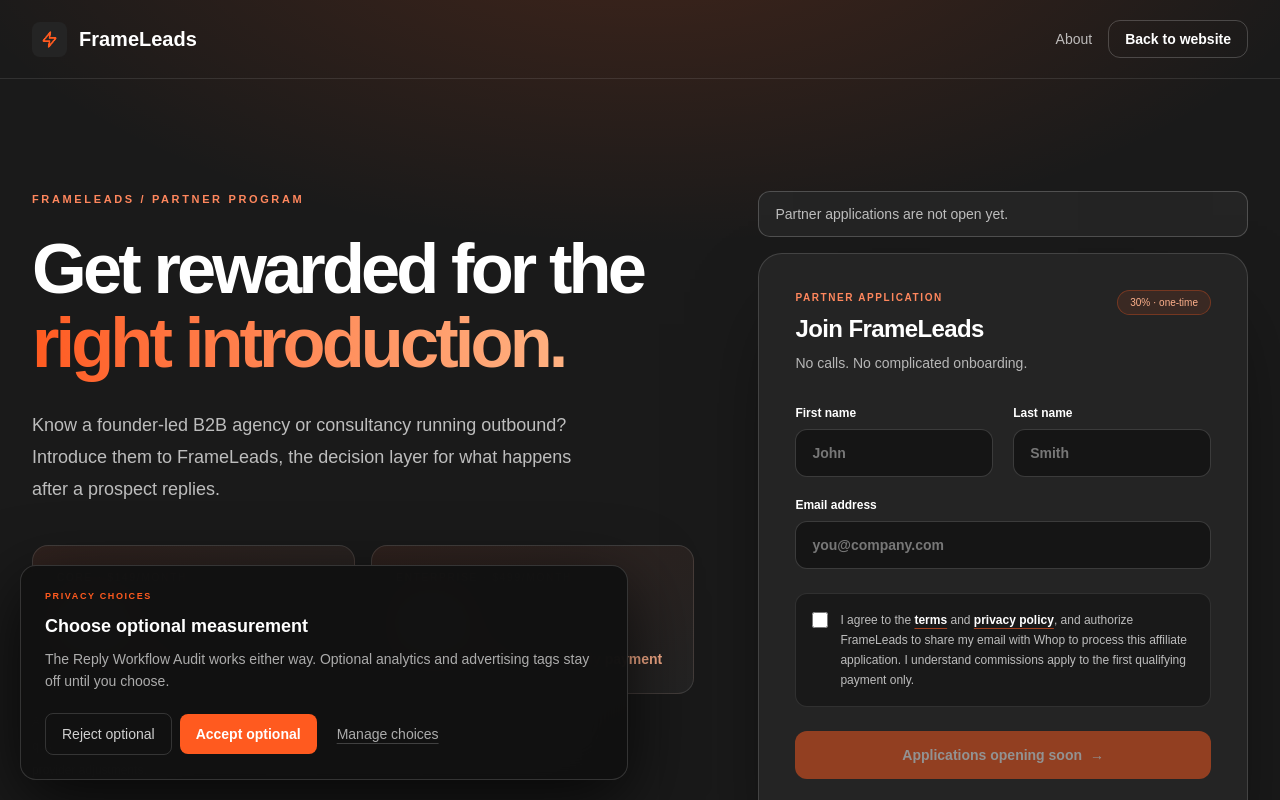
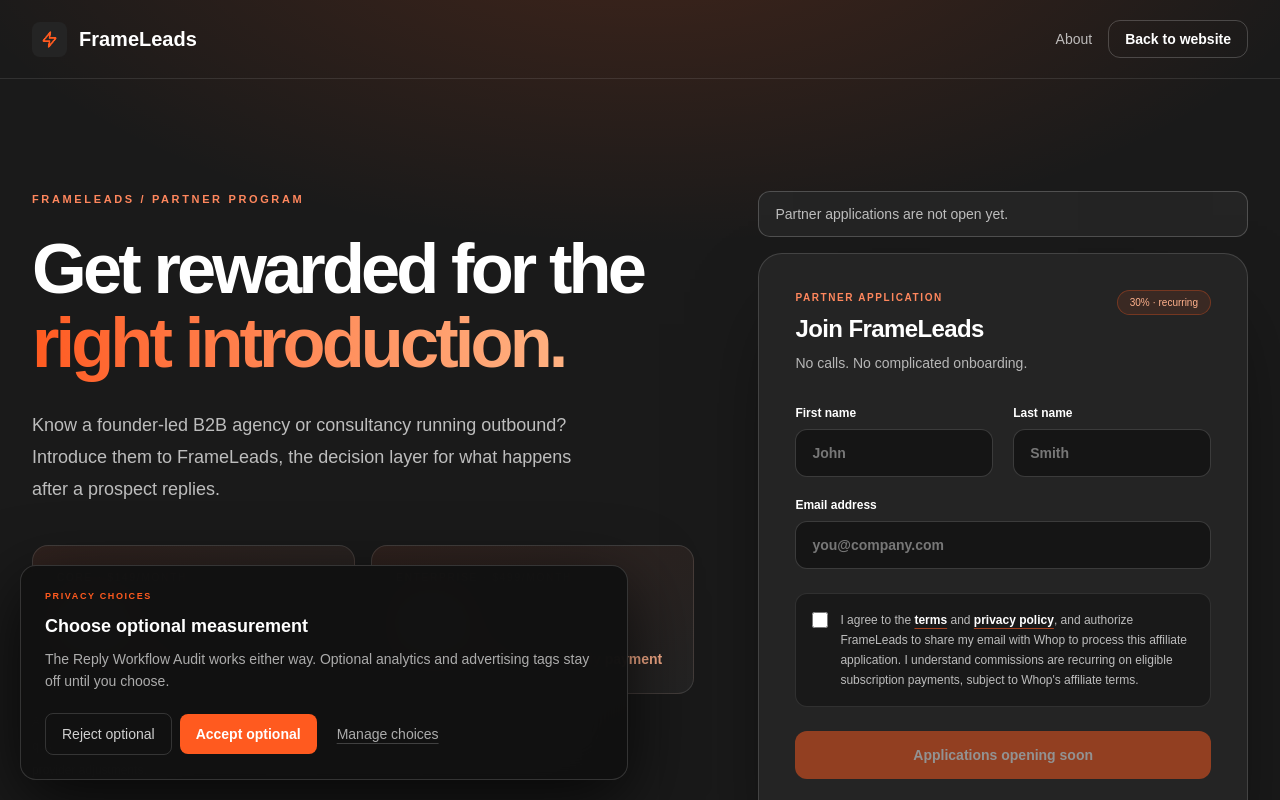
Before and after one commit to Frameleads/FrameLeads-Landing, a Next.js app: page /affiliates in a window 1280 px wide. Shown: the top 800 px of the page. Built offline with nearby package versions, Linux system fonts and the light colour scheme; no server answers; a web font is replaced by a local one.

Commit message:
refine(affiliates): recurring pill, agreement text, and arrow-free CTA

```diff
--- a/src/components/AffiliateRegistrationForm.tsx
+++ b/src/components/AffiliateRegistrationForm.tsx
@@ -119,7 +119,7 @@ export default function AffiliateRegistrationForm({ mode }: { mode: Registration
         <h2 className="mt-2 font-heading text-2xl font-bold tracking-tight text-white">Join FrameLeads</h2>
         <p className="mt-2 text-sm text-[#B7B7B7]">No calls. No complicated onboarding.</p>
       </div>
-      <span className="rounded-full border border-[#FF5A1F]/30 bg-[#FF5A1F]/10 px-3 py-1 font-mono text-[10px] text-[#FFB18C]">30% · one-time</span>
+      <span className="rounded-full border border-[#FF5A1F]/30 bg-[#FF5A1F]/10 px-3 py-1 font-mono text-[10px] text-[#FFB18C]">30% · recurring</span>
     </div>
 
     <div className="grid gap-5 sm:grid-cols-2">
@@ -140,14 +140,14 @@ export default function AffiliateRegistrationForm({ mode }: { mode: Registration
 
     <label className="mt-6 flex cursor-pointer items-start gap-3 rounded-xl border border-white/10 bg-[#191919] p-4 text-xs leading-5 text-[#BDBDBD]">
       <input className="mt-0.5 h-4 w-4 shrink-0 accent-[#FF5A1F]" type="checkbox" checked={agreed} onChange={e => setAgreed(e.target.checked)} required />
-      <span>I agree to the <Link className="font-semibold text-white underline decoration-[#FF5A1F]/60 underline-offset-4" href="/terms">terms</Link> and <Link className="font-semibold text-white underline decoration-[#FF5A1F]/60 underline-offset-4" href="/privacy">privacy policy</Link>, and authorize FrameLeads to share my email with Whop to process this affiliate application. I understand commissions apply to the first qualifying payment only.</span>
+      <span>I agree to the <Link className="font-semibold text-white underline decoration-[#FF5A1F]/60 underline-offset-4" href="/terms">terms</Link> and <Link className="font-semibold text-white underline decoration-[#FF5A1F]/60 underline-offset-4" href="/privacy">privacy policy</Link>, and authorize FrameLeads to share my email with Whop to process this affiliate application. I understand commissions are recurring on eligible subscription payments, subject to Whop's affiliate terms.</span>
     </label>
 
     {mode === "live" && <div className="mt-5" ref={widget} aria-label="Spam protection challenge" />}
     {error && <p role="alert" className="mt-5 rounded-xl border border-red-500/30 bg-red-500/10 px-4 py-3 text-sm text-red-200">{error}</p>}
 
     <button type="submit" disabled={pending || mode === "disabled" || (mode === "live" && !captcha)} className="fl-cta-pop mt-6 flex min-h-12 w-full items-center justify-center gap-2 rounded-xl bg-[#FF5A1F] px-5 py-3 text-sm font-bold text-white transition-colors hover:bg-[#E64B12] disabled:cursor-not-allowed disabled:opacity-50">
-      {pending ? "Checking your application…" : mode === "disabled" ? "Applications opening soon" : "Apply to join"} <span aria-hidden="true">→</span>
+      {pending ? "Checking your application…" : mode === "disabled" ? "Applications opening soon" : "Apply to join"}
     </button>
     <p className="mt-4 text-center text-xs leading-5 text-[#999]">Whop manages affiliate links, attribution and commissions. We never ask for your payment details here.</p>
   </form>;
```
